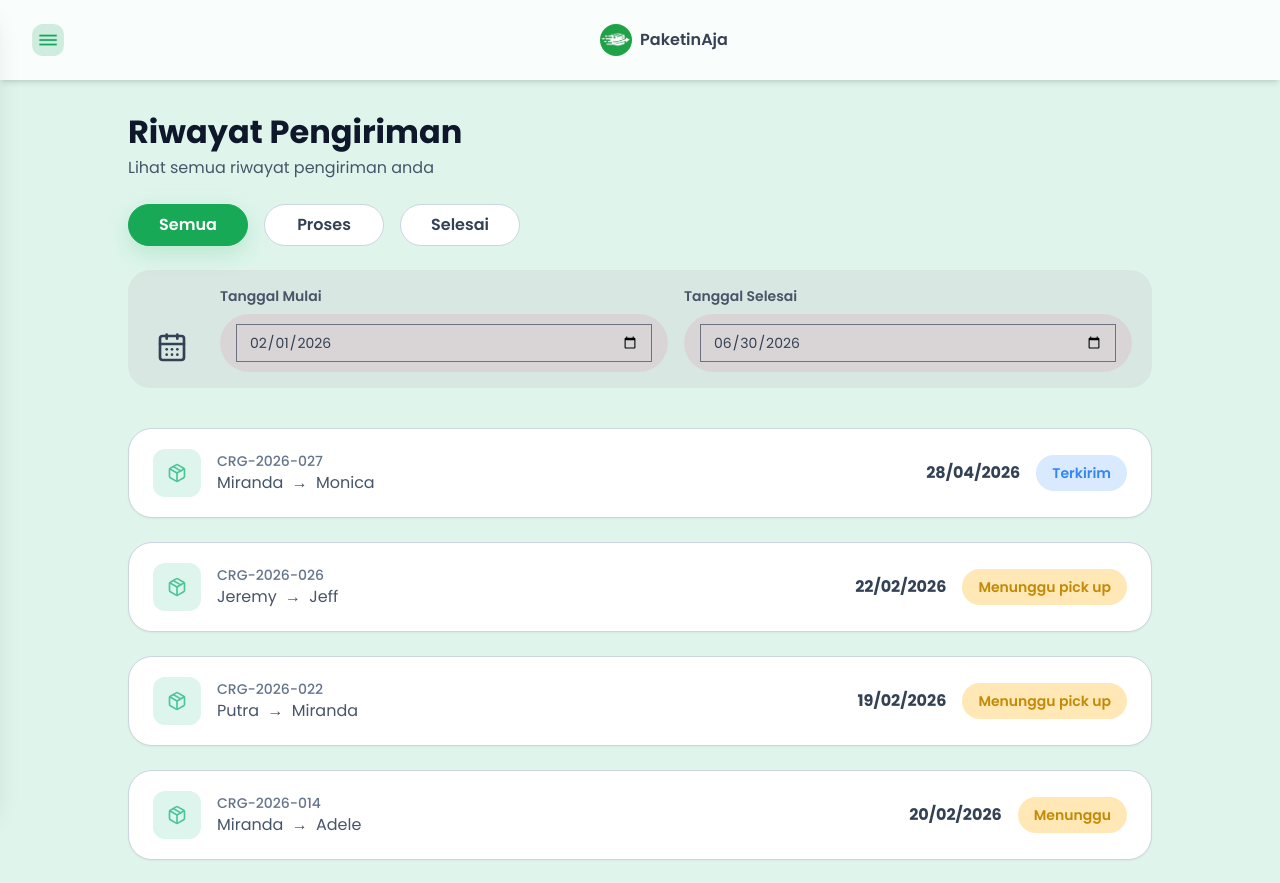
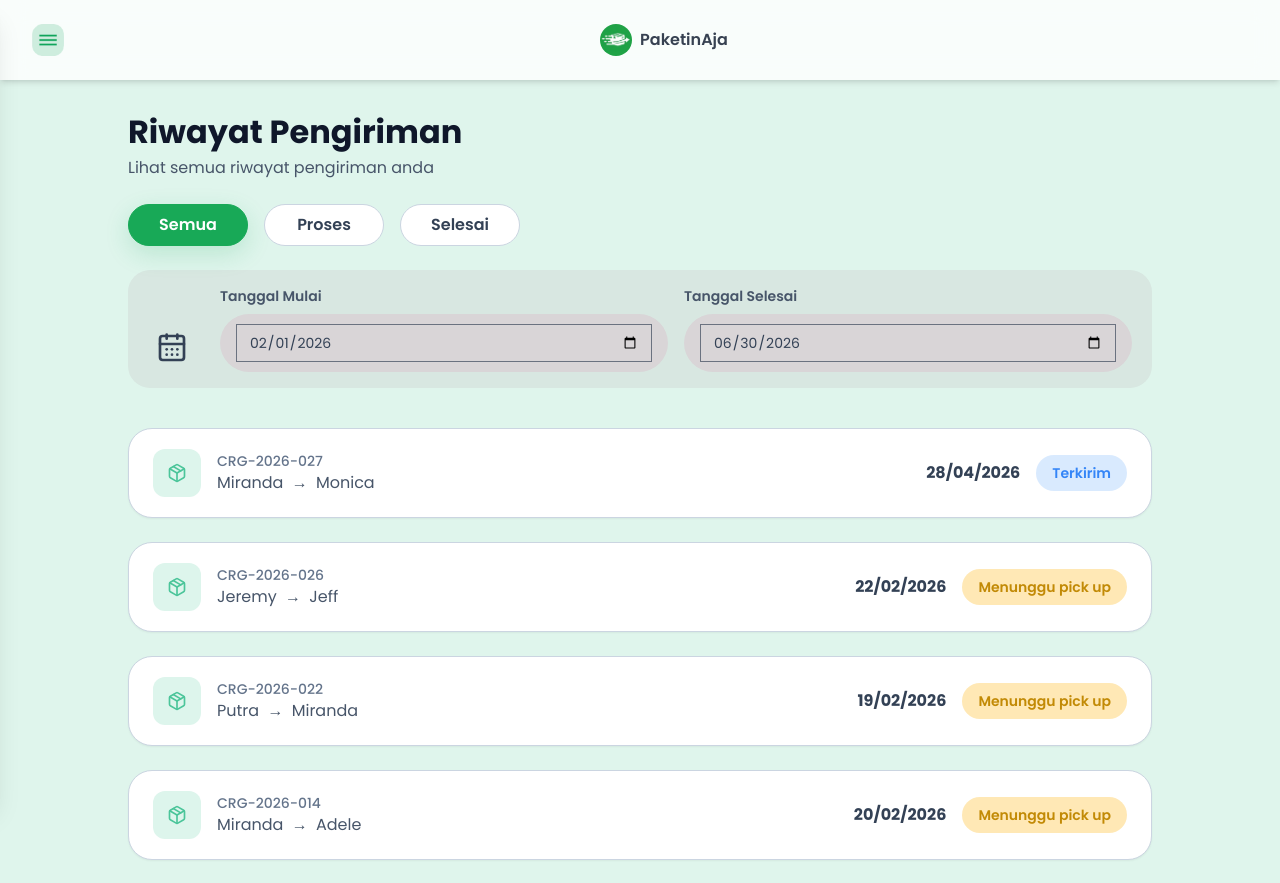
Before and after one commit to 241712885/project_siweb, a Next.js app: page /pelanggan/history in a window 1280 px wide. Shown: the top 883 px of the page. Built offline with nearby package versions, Linux system fonts and the light colour scheme.

Commit message:
SELESAI FIX BGT SUPER POL

```diff
--- a/app/pelanggan/history/page.tsx
+++ b/app/pelanggan/history/page.tsx
@@ -45,7 +45,7 @@ const shipments: ShipmentItem[] = [
     sender: "Miranda",
     receiver: "Adele",
     date: "2026-02-20",
-    status: "Menunggu",
+    status: "Menunggu pick up",
     category: "Proses",
   },
   {
```
